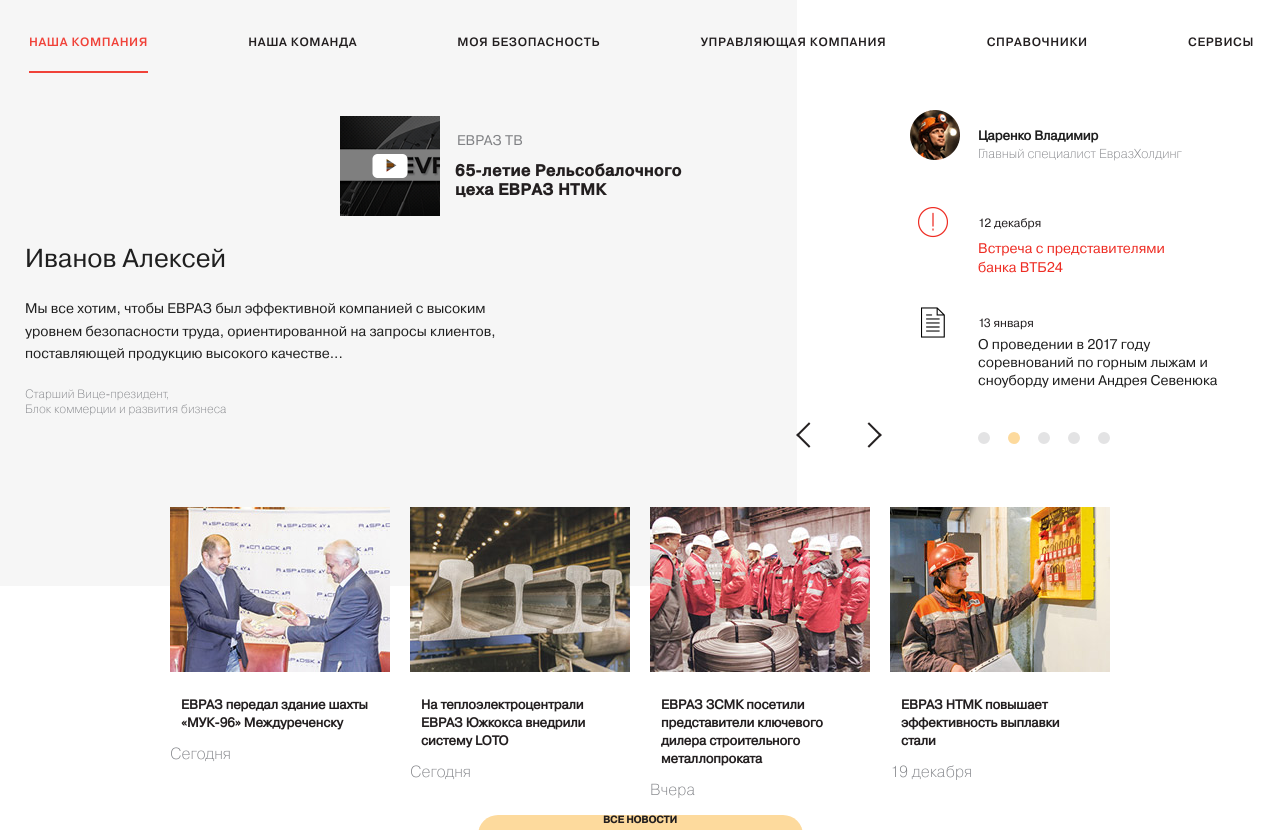
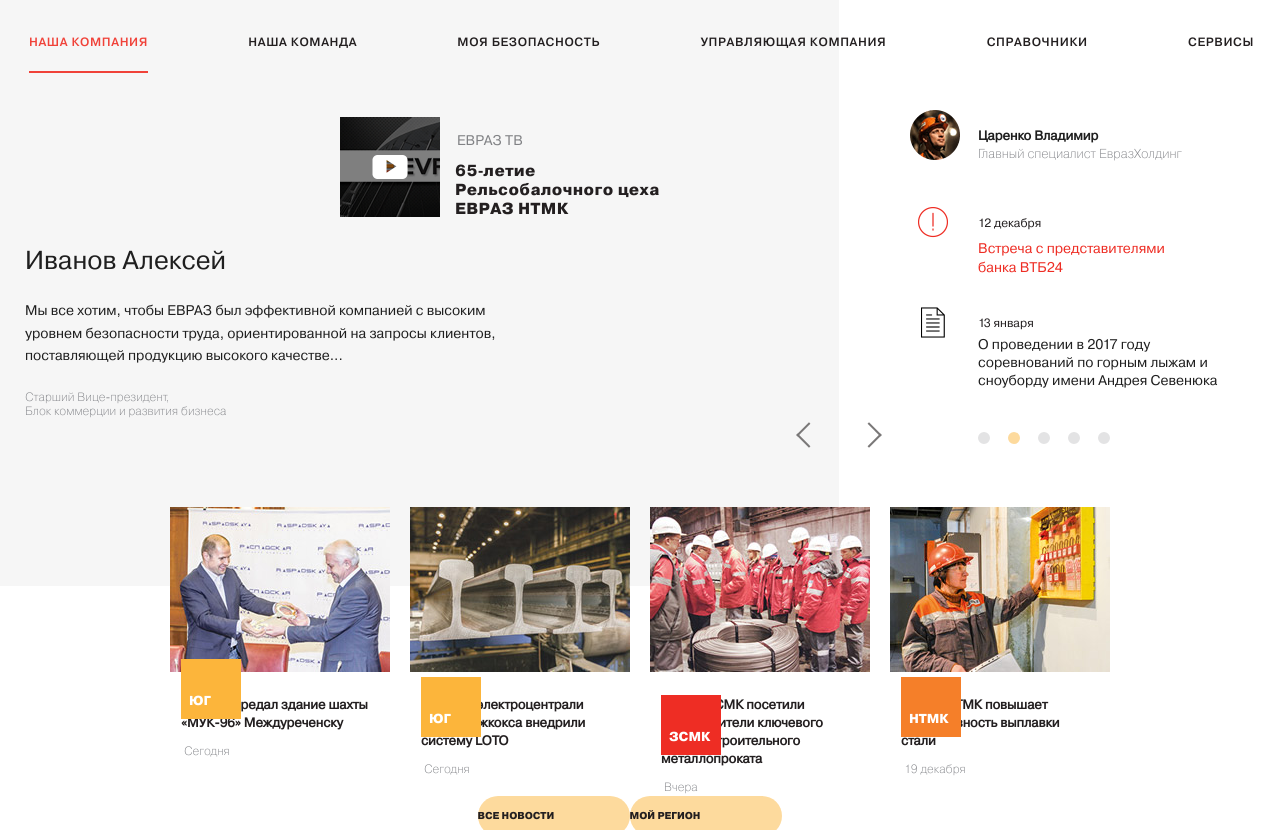
Before and after one commit to Inspel/affinage, a website: page source/index.html in a window 1280 px wide. Shown: the part 84-914 px from the top of the page. Drawn offline with nearby package versions, Linux system fonts and the light colour scheme; files that its build step writes are made by us from their sources; grey boxes are pictures that could not be loaded.

Commit message:
news styling

```diff
--- a/source/index.html
+++ b/source/index.html
@@ -181,8 +181,8 @@
         </li>
       </ul>
       <div class="news__buttons-wrapper">
-        <a class="news__button-all button" href="#">ВСЕ НОВОСТИ</a>
-        <a class="news__button-region button" href="#">МОЙ РЕГИОН</a>
+        <a class="news__button news__button--all button" href="#">ВСЕ НОВОСТИ</a>
+        <a class="news__button news__button--region button" href="#">МОЙ РЕГИОН</a>
       </div>
     </section>
 
--- a/source/less/components/arrow-button.less
+++ b/source/less/components/arrow-button.less
@@ -13,7 +13,7 @@
     content: '';
     width: 18px;
     height: 18px;
-    border-bottom: 2px solid #252122;
-    border-left: 2px solid #252122;
+    border-bottom: 2px solid #7a7878;
+    border-left: 2px solid #7a7878;
   }
 }
--- a/source/less/components/body.less
+++ b/source/less/components/body.less
@@ -7,7 +7,8 @@
   &::before {
     position: absolute;
     content: '';
-    width: 62.3vw;
+    width: 70%;
+    min-width: 900px;
     height: 670px;
     left: 0;
     top: 0;
--- a/source/less/components/button.less
+++ b/source/less/components/button.less
@@ -1,5 +1,7 @@
 .button {
-  display: block;
+  display: flex;
+  align-items: center;
+  justify-content: center;
   box-sizing: border-box;
   height: 40px;
   font-size: 10px;
@@ -7,9 +9,13 @@
   font-weight: bold;
   text-transform: uppercase;
   text-decoration: none;
-  text-align: center;
   color: @color-main-text;
   background-color: @color-button;
   border-radius: 30px;
 
+  &:hover,
+  &:focus {
+    background-color: #fcbc4e;
+  }
+
 }
--- a/source/less/components/common.less
+++ b/source/less/components/common.less
@@ -1,8 +1,20 @@
 .container {
+  position: relative;
   box-sizing: border-box;
   width: 1280px;
   margin: 0 auto;
   padding: 21px 25px 0;
+
+  &:before {
+      position: absolute;
+      content: '';
+      width: 441px;
+      height: 670px;
+      right: 0;
+      top: 0;
+      background-color: white;
+      z-index: -1;
+  }
 }
 
 .visually-hidden {
--- a/source/less/components/fonts.less
+++ b/source/less/components/fonts.less
@@ -11,7 +11,7 @@
   font-family: 'Pragmatica';
   src: url('../fonts/PragmaticaLight.woff2') format('woff2'),
   url('../fonts/PragmaticaLight.woff') format('woff');
-  font-weight: 200;
+  font-weight: 300;
   font-style: normal;
   font-display: swap;
 }
@@ -24,3 +24,12 @@
   font-style: normal;
   font-display: swap;
 }
+
+@font-face {
+  font-family:'Pragmatica';
+  src: url('../fonts/PragmaticaBlack.woff2') format('woff2'),
+  url('../fonts/PragmaticaBlack.woff') format('woff');
+  font-weight: 900;
+  font-style: normal;
+  font-display: swap;
+}
--- a/source/less/components/news.less
+++ b/source/less/components/news.less
@@ -16,7 +16,42 @@
 }
 
 .news__link {
+  position: relative;
   text-decoration: none;
+
+  &:before {
+    box-sizing: border-box;
+    display: flex;
+    align-items: flex-end;
+    position: absolute;
+    left: 11px;
+    bottom: 13px;
+    width: 60px;
+    height: 60px;
+    padding-left: 8px;
+    padding-bottom: 10px;
+    content: '';
+    font-family: 'Pragmatica', 'Helvetica', sans-serif;
+    font-size: 13px;
+    font-weight: 900;
+    color: white;
+    background-color: transparent;
+  }
+
+  &--south:before {
+    content: 'ЮГ';
+    background-color: #fcb53b;
+  }
+
+  &--zsmk:before {
+    content: 'ЗСМК';
+    background-color: @color-important;
+  }
+
+  &--ntmk:before {
+    content: 'НТМК';
+    background-color: #f57f29;
+  }
 }
 
 .news__image {
@@ -25,6 +60,7 @@
 
 .news__title {
   margin: 0;
+  margin-bottom: 13px;
   padding-left: 11px;
   padding-right: 15px;
   font-family: 'Pragmatica Book', 'Helvetica', sans-serif;
@@ -34,12 +70,21 @@
 }
 
 .news__date {
+  margin: 0;
+  padding-left: 14px;
+  font-size: 12px;
   font-weight: 300;
   line-height: 14.4px;
   color: #7f8085
 }
 
 .news__buttons-wrapper {
+  display: flex;
   width: 325px;
   margin: 0 auto;
 }
+
+.news__button {
+  width: 152px;
+  justify-content: flex-start;
+}
--- a/source/less/components/upper-block.less
+++ b/source/less/components/upper-block.less
@@ -46,6 +46,11 @@
   letter-spacing: 1px;
   color: @color-main-text;
   text-decoration: none;
+
+  &:hover,
+  &:focus {
+    text-decoration: underline;
+  }
 }
 
 .upper-block__service-element {
@@ -137,6 +142,7 @@
 }
 
 .upper-block__messages-counter {
+  box-sizing: border-box;
   display: flex;
   position: absolute;
   right: -9px;
@@ -152,12 +158,19 @@
   border-radius: 4px;
   color: white;
   background-color: @color-important;
+
+  .upper-block__messages-link:hover & {
+    color: @color-important;
+    background-color: white;
+    border: 1px solid @color-important;
+  }
 }
 
 .upper-block__user-link {
   display: flex;
   width: 142px;
   align-items: center;
+  justify-content: flex-start;
   padding-top: 6px;
   padding-left: 6px;
   padding-bottom: 6px;
@@ -168,6 +181,7 @@
 }
 
 .upper-block__user-name {
+  font-family: 'Pragmatica Book', 'Helvetica', sans-serif;
   font-size: 14px;
   font-weight: 300;
   line-height: 16.8px;
```
Also changed, not shown: source/fonts/PragmaticaBlack.woff (added), source/fonts/PragmaticaBlack.woff2 (added).
